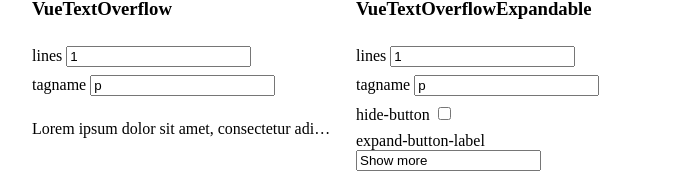
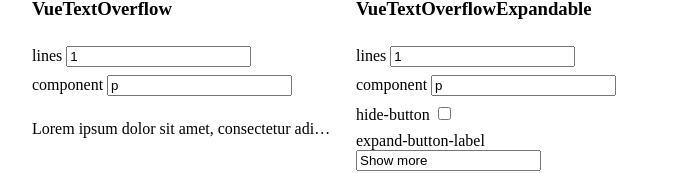
Before and after one commit to kaskenov/vue-text-overflow, a Vue app: page / in a window 1280 px wide. Shown: the part 133-306 px from the top of the page, without its empty margins (0-684 px from the left). Built offline with nearby package versions, Linux system fonts and the light colour scheme.

Commit message:
made components generic

```diff
--- a/src/App.vue
+++ b/src/App.vue
@@ -34,8 +34,8 @@
             v-model="vueTextOverflowPropsModel.lines"
         /></label>
         <label
-          >tagname
-          <input type="text" v-model="vueTextOverflowPropsModel.tagname"
+          >component
+          <input type="text" v-model="vueTextOverflowPropsModel.component"
         /></label>
         <VueTextOverflow v-bind="vueTextOverflowPropsModel">{{
           LOREM
@@ -51,10 +51,10 @@
             v-model="vueTextOverflowExpandablePropsModel.lines"
         /></label>
         <label
-          >tagname
+          >component
           <input
             type="text"
-            v-model="vueTextOverflowExpandablePropsModel.tagname"
+            v-model="vueTextOverflowExpandablePropsModel.component"
         /></label>
         <label
           >hide-button
--- a/src/components/VueTextOverflow/VueTextOverflow.constants.ts
+++ b/src/components/VueTextOverflow/VueTextOverflow.constants.ts
@@ -1,6 +1,6 @@
 import type { VueTextOverflowProps } from './VueTextOverflow.types';
 
-export const VUE_TEXT_OVERFLOW_DEFAULT_PROPS: VueTextOverflowProps = {
+export const VUE_TEXT_OVERFLOW_DEFAULT_PROPS = {
   lines: 1,
-  tagname: 'p',
-};
+  component: 'p',
+} satisfies VueTextOverflowProps;
--- a/src/components/VueTextOverflow/VueTextOverflow.vue
+++ b/src/components/VueTextOverflow/VueTextOverflow.vue
@@ -1,16 +1,17 @@
-<script setup lang="ts">
+<script setup lang="ts" generic="T extends Record<string, any> = Record<string, any>">
 import { VUE_TEXT_OVERFLOW_DEFAULT_PROPS } from './VueTextOverflow.constants';
 import type { VueTextOverflowProps } from './VueTextOverflow.types';
 
 withDefaults(
-  defineProps<VueTextOverflowProps>(),
+  defineProps<VueTextOverflowProps<T>>(),
   VUE_TEXT_OVERFLOW_DEFAULT_PROPS,
 );
 </script>
 
 <template>
   <Component
-    :is="tagname"
+    :is="component"
+    v-bind="componentProps"
     ref="container"
     class="vue-text-overflow"
     :class="{
--- a/src/components/VueTextOverflowExpandable/VueTextOverflowExpandable.constants.ts
+++ b/src/components/VueTextOverflowExpandable/VueTextOverflowExpandable.constants.ts
@@ -1,9 +1,9 @@
 import { VUE_TEXT_OVERFLOW_DEFAULT_PROPS } from '../VueTextOverflow/VueTextOverflow.constants';
 import type { VueTextOverflowExpandableProps } from './VueTextOverflowExpandable.types';
 
-export const VUE_TEXT_OVERFLOW_EXPANDABLE_DEFAULT_PROPS: VueTextOverflowExpandableProps =
+export const VUE_TEXT_OVERFLOW_EXPANDABLE_DEFAULT_PROPS =
   {
     ...VUE_TEXT_OVERFLOW_DEFAULT_PROPS,
     expandButtonLabel: 'Show more',
     collapseButonLabel: 'Show less',
-  };
+  } satisfies VueTextOverflowExpandableProps;
--- a/src/components/VueTextOverflowExpandable/VueTextOverflowExpandable.types.ts
+++ b/src/components/VueTextOverflowExpandable/VueTextOverflowExpandable.types.ts
@@ -1,6 +1,6 @@
 import type { VueTextOverflowProps } from '@/components/VueTextOverflow';
 
-export type VueTextOverflowExpandableProps = VueTextOverflowProps & {
+export type VueTextOverflowExpandableProps<T extends Record<string, any> = Record<string, any>> = VueTextOverflowProps<T> & {
   modelValue?: boolean;
   expandButtonLabel?: string;
   collapseButonLabel?: string;
--- a/src/components/VueTextOverflowExpandable/VueTextOverflowExpandable.vue
+++ b/src/components/VueTextOverflowExpandable/VueTextOverflowExpandable.vue
@@ -1,4 +1,4 @@
-<script setup lang="ts">
+<script setup lang="ts" generic="T extends Record<string, any> = Record<string, any>">
 import { VueTextOverflow } from '@/components/VueTextOverflow';
 import type {
   VueTextOverflowExpandableProps,
@@ -15,7 +15,7 @@
 } from 'vue';
 
 const props = withDefaults(
-  defineProps<VueTextOverflowExpandableProps>(),
+  defineProps<VueTextOverflowExpandableProps<T>>(),
   VUE_TEXT_OVERFLOW_EXPANDABLE_DEFAULT_PROPS,
 );
 const emit = defineEmits<VueTextOverflowExpandableEmits>();
@@ -65,7 +65,7 @@
 
 <template>
   <div class="vue-text-overflow-expandable">
-    <VueTextOverflow ref="container" :lines="linesNumber" :tagname="tagname">
+    <VueTextOverflow ref="container" :lines="linesNumber" :component="component" :component-props="componentProps">
       <slot />
     </VueTextOverflow>
     <slot v-if="showButton" name="activator" :onClick="handleExpandButtonClick">
```
Also changed, not shown: src/components/VueTextOverflow/VueTextOverflow.types.ts (+5 -2 lines).
